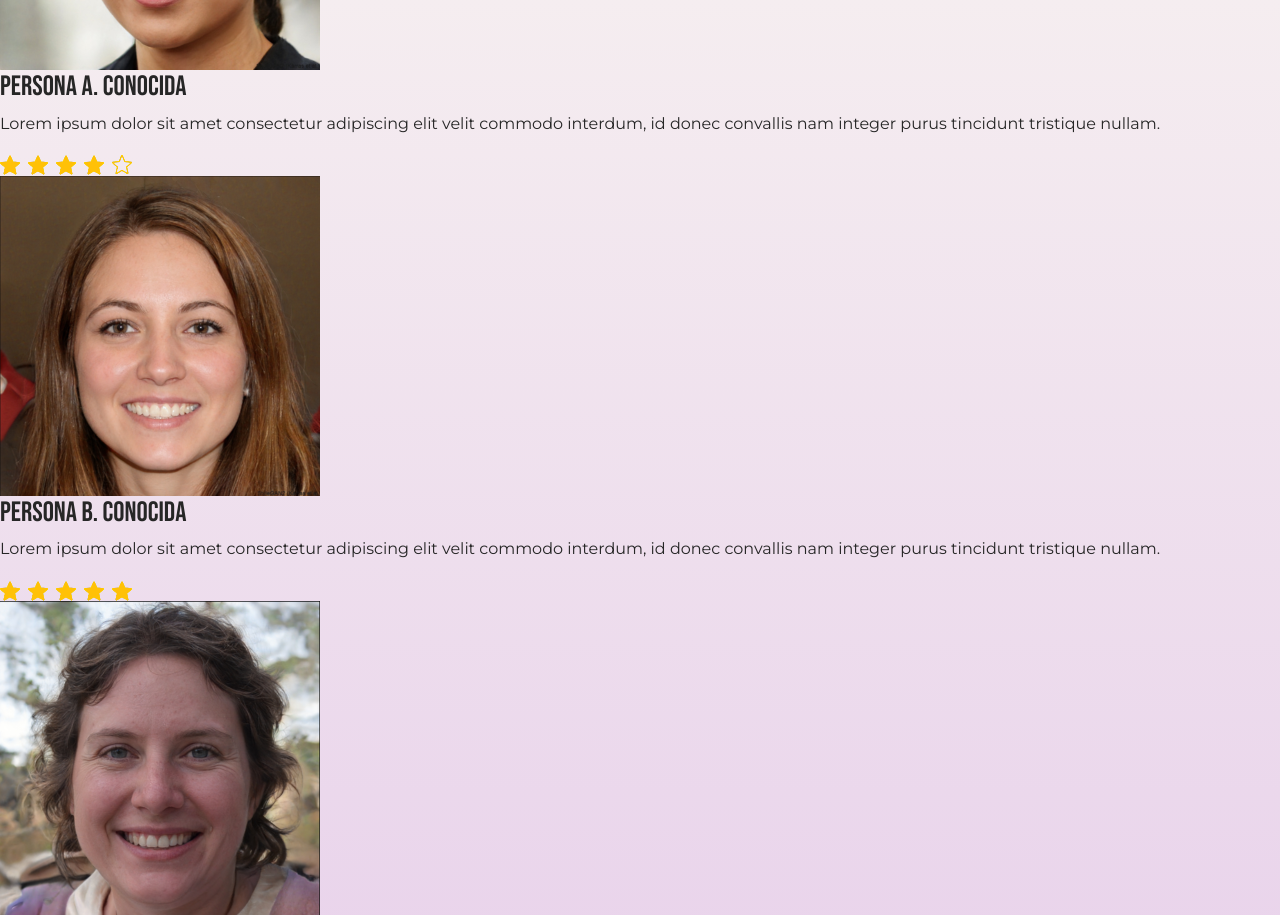
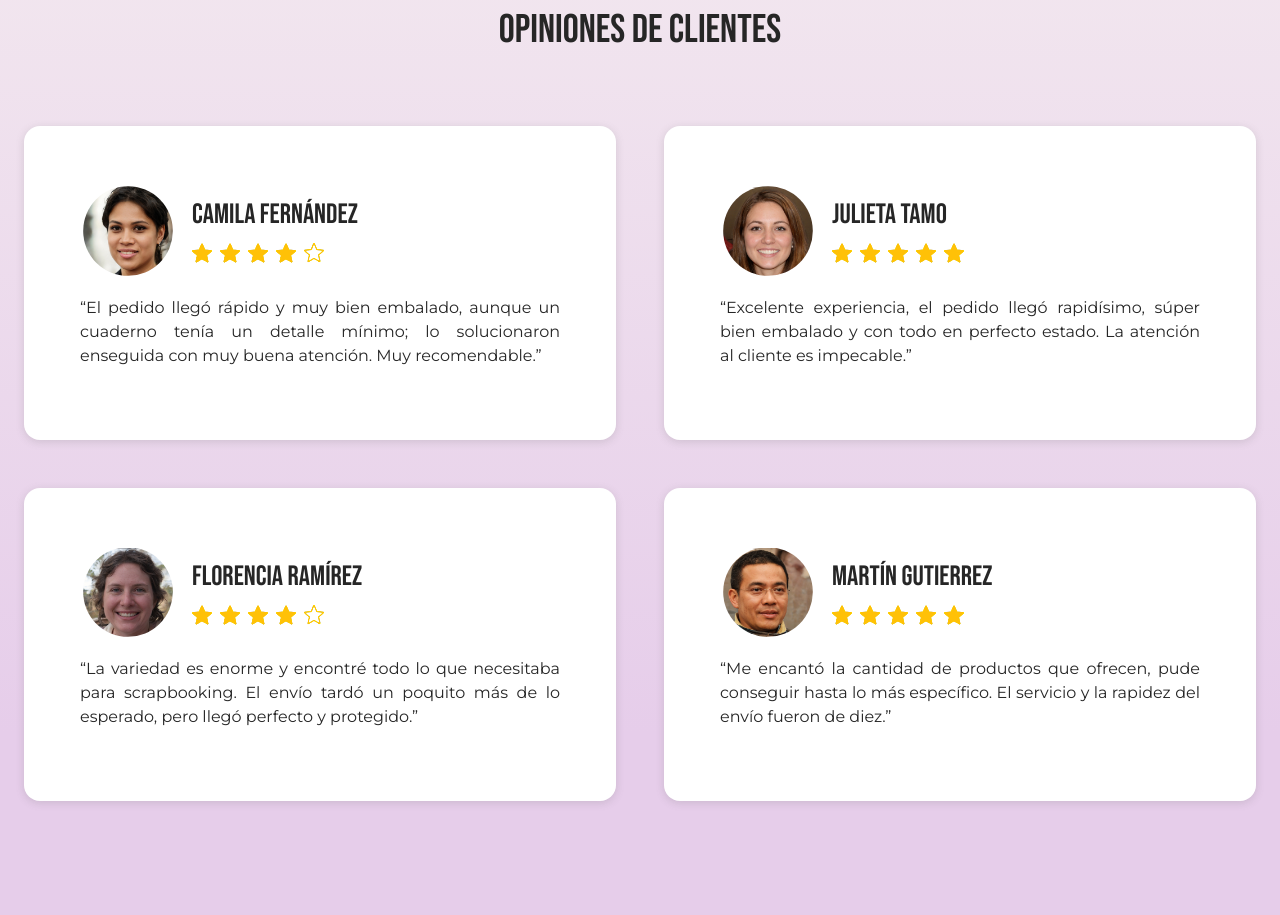
Before and after one commit to SchusterCA/Mystica-web, a plain HTML site: page pages/sobre-nosotros.html in a window 1280 px wide. Shown: the part 1370-2285 px from the top of the page. Drawn offline with nearby package versions, Linux system fonts and the light colour scheme.

Commit message:
css - cards opiniones + reestructura partes html

```diff
--- a/css/styles.css
+++ b/css/styles.css
@@ -272,12 +272,12 @@ border-top-right-radius: 1.5rem;
 .newsletter__logo {
     width: 14rem;
     height: auto;
-    margin-left: -15rem;
+    margin-left: -12rem;
     margin-top: 2rem;
 }
 
 .news {
-    margin-right: 3.3rem;
+    margin-right: 2rem;
     margin-top: 3rem;
 }
 
@@ -291,6 +291,9 @@ border-top-right-radius: 1.5rem;
     height: 2.5rem;
 }
 
+.news__form {
+    margin-left: -2rem;
+}
 .redes {
     text-align: center;
 }
@@ -369,6 +372,65 @@ border-top-right-radius: 1.5rem;
     margin-top: 2rem;
     font-size: 2.5rem;
 }
+
+/**sobre nosotros**/
+
+.nosotros__txt {
+    text-align: justify;
+    padding-left: 15rem;
+    padding-right: 15rem;
+    margin-bottom: 6rem;
+}
+
+.nosotros__2 {
+    color: var(--colorT2);
+}
+
+
+.opiniones_img {
+    height: 6rem;
+    width: 6rem;
+    padding: 0.2rem;
+    border-radius: 3rem;
+}
+
+.opinion {
+    margin-top: 1rem;
+    text-align: justify;
+    font-family: var(--fuente2);
+}
+
+.h__opiniones {
+    text-align: center;
+    margin-bottom: 3rem;
+}
+
+.container__opiniones {
+    display: grid;
+    grid-template-columns: repeat(2,1fr);
+    grid-template-rows: repeat(2,1fr);
+}
+
+.card__opiniones {
+    padding: auto;
+    border-radius: 1rem;
+    border: none;
+    background-color: var(--color);
+    margin: 1.5rem;
+    box-shadow: rgba(99, 99, 99, 0.2) 0px 2px 8px 0px;
+}
+
+.contenido__opiniones {
+    display: flex;
+    flex-wrap: wrap;
+    align-items: center;
+    padding: 3.5rem;
+}
+
+.info {
+    margin: 1rem;
+}
+
 
 /**contacto**/
 
--- a/pages/sobre-nosotros.html
+++ b/pages/sobre-nosotros.html
@@ -54,53 +54,86 @@
     </div>
 
 
-    <section>
-      <h2 class="nosotros__1">Nosotros</h2>
+    <section class="nosotros__txt">
+      <h2>Nosotros</h2>
       <p> En Mystica nos apasiona la papelería, el diseño y la organización. Somos una librería pensada para quienes disfrutan de los detalles, la creatividad y los productos que transforman lo cotidiano en algo especial.</p>
     </section>
 
-    <section>
+    <section class="nosotros__txt">
       <h2 class="nosotros__2">¿Qué ofrecemos?</h2>
       <p>Ofrecemos una cuidada selección de agendas, cuadernos, cartucheras, artículos de oficina, productos para scrapbooking y artículos de Ibicraft. Cada uno está elegido para acompañarte en tu día a día, ya sea en el estudio, el trabajo o tus momentos de inspiración.</p>
     </section>
 
-    <section class="nosotros__2">
-      <h2>Nuestro objetivo</h2>
+    <section class="nosotros__txt">
+      <h2 class="nosotros__2">Nuestro objetivo</h2>
       <p>Nuestro objetivo es brindarte una experiencia cálida, cercana y llena de estilo. En Mystica vas a encontrar productos funcionales, lindos y únicos, pensados para que te expreses y te organices como más te guste.</p>
     </section>
 
-    <section class="opiniones clientes">
+    <h2 class="h__opiniones">Opiniones de clientes</h2>
 
-      <h2 class="nosotros__1">Opiniones de clientes</h2>
+    <div class="container__opiniones">
 
-      <div class="card_opinion">
-        <img src="../assets/per1.png" alt="cliente1">
-        <h3>Persona A. Conocida</h3>
-        <p>Lorem ipsum dolor sit amet consectetur adipiscing elit velit commodo interdum, id donec convallis nam integer purus tincidunt tristique nullam.</p>
-        <img src="../assets/4_estrellas.png" alt="estrellas">
+      <div class="card__opiniones">
+        <div class="contenido__opiniones">
+          <div>
+            <img class="opiniones_img" src="../assets/per1.png" alt="foto de Camila Fernández">
+          </div>
+          <div class="info">
+            <h3 class="nombre">Camila Fernández</h3>
+            <div class="puntacion">
+              <img src="../assets/4_estrellas.png" alt="puntuación de Camila">
+            </div>
+          </div>
+          <p class="opinion"> “El pedido llegó rápido y muy bien embalado, aunque un cuaderno tenía un detalle mínimo; lo solucionaron enseguida con muy buena atención. Muy recomendable.”</p>
+        </div>
       </div>
 
-      <div class="card_opinion">
-        <img src="../assets/per2.png" alt="cliente2">
-        <h3>Persona B. Conocida</h3>
-        <p>Lorem ipsum dolor sit amet consectetur adipiscing elit velit commodo interdum, id donec convallis nam integer purus tincidunt tristique nullam.</p>
-        <img src="../assets/5_estrellas.png" alt="estrellas">
-      </div>
+        <div class="card__opiniones">
+          <div class="contenido__opiniones">
+            <div>
+              <img class="opiniones_img" src="../assets/per2.png" alt="foto de Julieta Tamo">
+            </div>
+            <div class="info">
+              <h3 class="nombre">Julieta Tamo</h3>
+              <div class="puntacion">
+                <img src="../assets/5_estrellas.png" alt="puntuación de Julieta">
+              </div>
+            </div>
+            <p class="opinion">“Excelente experiencia, el pedido llegó rapidísimo, súper bien embalado y con todo en perfecto estado. La atención al cliente es impecable.”</p>
+          </div>
+        </div>
 
-      <div class="card_opinion">
-        <img src="../assets/per3.png"  alt="cliente3">
-        <h3>Persona C. Conocida</h3>
-        <p>Lorem ipsum dolor sit amet consectetur adipiscing elit velit commodo interdum, id donec convallis nam integer purus tincidunt tristique nullam.</p>
-        <img src="../assets/4_estrellas.png" alt="estrellas">
-      </div>
+        <div class="card__opiniones">
+          <div class="contenido__opiniones">
+            <div>
+              <img class="opiniones_img" src="../assets/per3.png" alt="foto de Florencia Ramírez">
+            </div>
+            <div class="info">
+              <h3 class="nombre">Florencia Ramírez</h3>
+              <div>
+                <img src="../assets/4_estrellas.png" alt="puntuación de Florencia">
+              </div>
+            </div>
+            <p class="opinion">“La variedad es enorme y encontré todo lo que necesitaba para scrapbooking. El envío tardó un poquito más de lo esperado, pero llegó perfecto y protegido.”</p>
+          </div>
+        </div>
 
-      <div class="card_opinion">
-        <img src="../assets/per4.png"  alt="cliente4">
-        <h3>Persona D. Conocida</h3>
-        <p>Lorem ipsum dolor sit amet consectetur adipiscing elit velit commodo interdum, id donec convallis nam integer purus tincidunt tristique nullam.</p>
-        <img src="../assets/5_estrellas.png" alt="estrellas">
-      </div>
-    </section>
+        <div class="card__opiniones">
+          <div class="contenido__opiniones">
+            <div>
+              <img class="opiniones_img" src="../assets/per4.png" alt="foto de Martín Gutierrez">
+            </div>
+            <div class="info">
+              <h3 class="nombre">Martín Gutierrez</h3>
+              <div class="puntacion">
+                <img src="../assets/5_estrellas.png" alt="puntuación de Martín">
+              </div>
+            </div>
+            <p class="opinion">“Me encantó la cantidad de productos que ofrecen, pude conseguir hasta lo más específico. El servicio y la rapidez del envío fueron de diez.”</p>
+          </div>
+        </div>
+
+    </div>
 
     <div class="container__marcas">
         <ul class="marcas__index">
```
Also changed, not shown: index.html (+1 -1 lines).
